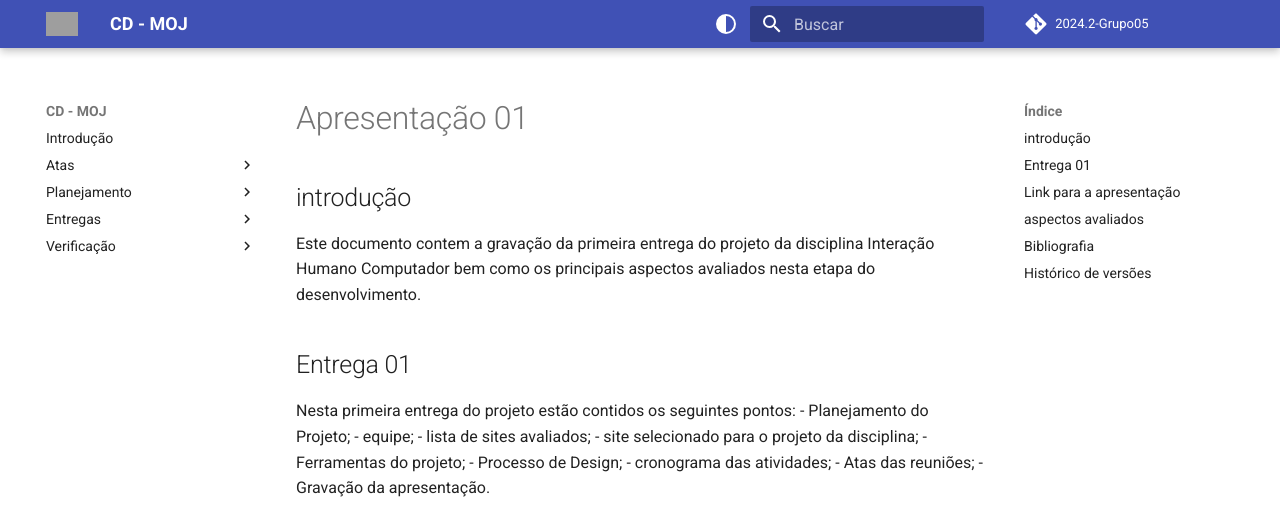
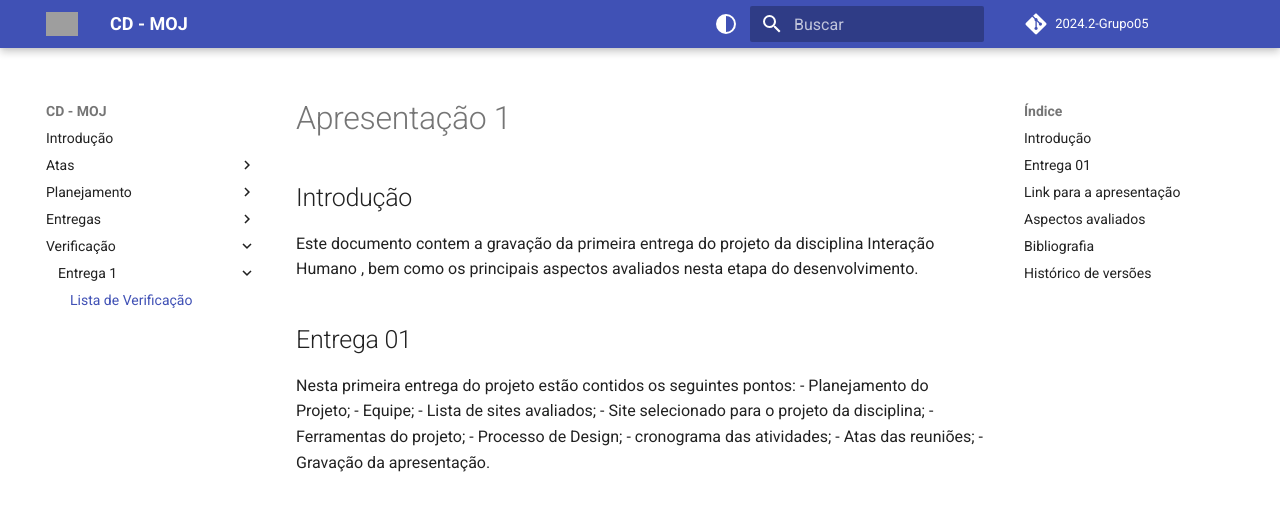
Before and after one commit to Interacao-Humano-Computador/2024.2-Grupo05, an MkDocs documentation site: the page built from docs/apresentacoes/apresentacao_1.md, in a window 1280 px wide and 1400 px high. Shown: the top 520 px of the window. Built offline with MkDocs 1.6.1 and Material for MkDocs 9.7.7, drawn with Linux system fonts in a browser that asks for light colours; comment, search, counter and statistics services are not loaded; the version menu is left out; some of the changed text lies outside the part shown; grey boxes are pictures that could not be loaded.

Commit message:
docs: Revisão da apresentação 1.

```diff
--- a/docs/apresentacoes/apresentacao_1.md
+++ b/docs/apresentacoes/apresentacao_1.md
@@ -1,14 +1,14 @@
-# Apresentação 01
+# Apresentação 1
 
-## introdução
-Este documento contem a gravação da primeira entrega do projeto da disciplina Interação Humano Computador bem como os principais aspectos avaliados nesta etapa do desenvolvimento.
+## Introdução
+Este documento contem a gravação da primeira entrega do projeto da disciplina Interação Humano , bem como os principais aspectos avaliados nesta etapa do desenvolvimento.
 
 ## Entrega 01
 Nesta primeira entrega do projeto estão contidos os seguintes pontos:
 - Planejamento do Projeto;
-- equipe;
-- lista de sites avaliados;
-- site selecionado para o projeto da disciplina;
+- Equipe;
+- Lista de sites avaliados;
+- Site selecionado para o projeto da disciplina;
 - Ferramentas do projeto;
 - Processo de Design;
 - cronograma das atividades;
@@ -16,11 +16,14 @@
 - Gravação da apresentação.
 
 ## Link para a apresentação
-[Entrega-01](https://www.youtube.com/watch?v=aKWQ8WywFNY&t=1s&ab_channel=MarceloAdrian)
 
-## aspectos avaliados
+<iframe width="560" height="315" src="https://www.youtube.com/embed/aKWQ8WywFNY?si=6qIOqVE_-W7FWPR5" title="YouTube video player" frameborder="0" allow="accelerometer; autoplay; clipboard-write; encrypted-media; gyroscope; picture-in-picture; web-share" referrerpolicy="strict-origin-when-cross-origin" allowfullscreen></iframe>
 
-Tabela 01 - Aspectos avaliados na entrega 1 </p>
+**Link:** [Apresentação](https://www.youtube.com/watch?v=aKWQ8WywFNY&t=1s&ab_channel=MarceloAdrian)
+
+## Aspectos avaliados
+
+**Tabela 1** - Aspectos avaliados na entrega 1 </p>
 
 || Questão: O github pages possui: | Resposta (sim/não/incompleto) | Versão, data e horário da avaliação |
 |---|---|---|---|
--- a/mkdocs.yml
+++ b/mkdocs.yml
@@ -24,8 +24,7 @@
       - Entrega 1: entregas/entrega_1.md
   - Verificação:
       - Entrega 1:
-        - Lista de Verificação: SUBSTITUIRPELALISTA.md
-        - Lista de Verificação Grupo+1: SUBSTITUIRPELALISTA.md
+        - Lista de Verificação: apresentacoes/apresentacao_1.md
 
 # Tema do MkDocs
 theme:
```
Also changed, not shown: other parts of docs/apresentacoes/apresentacao_1.md (+1 -1 lines).
